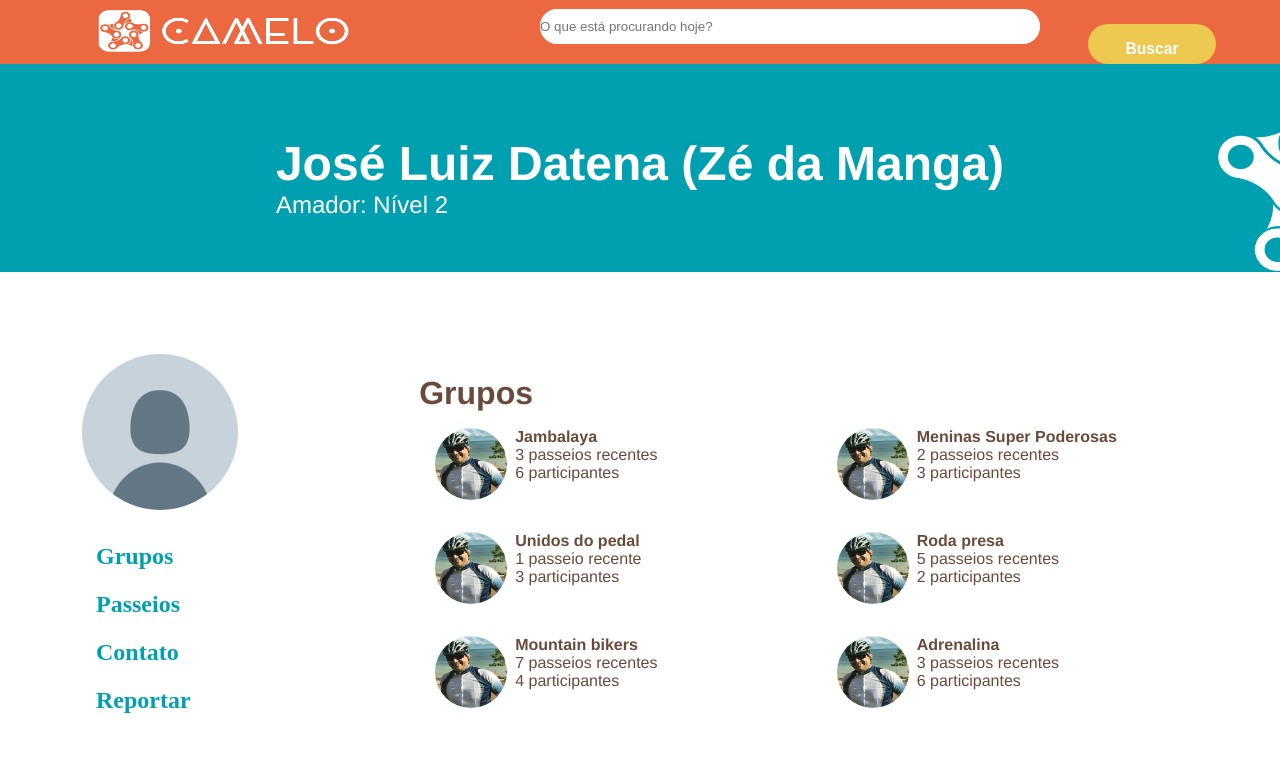
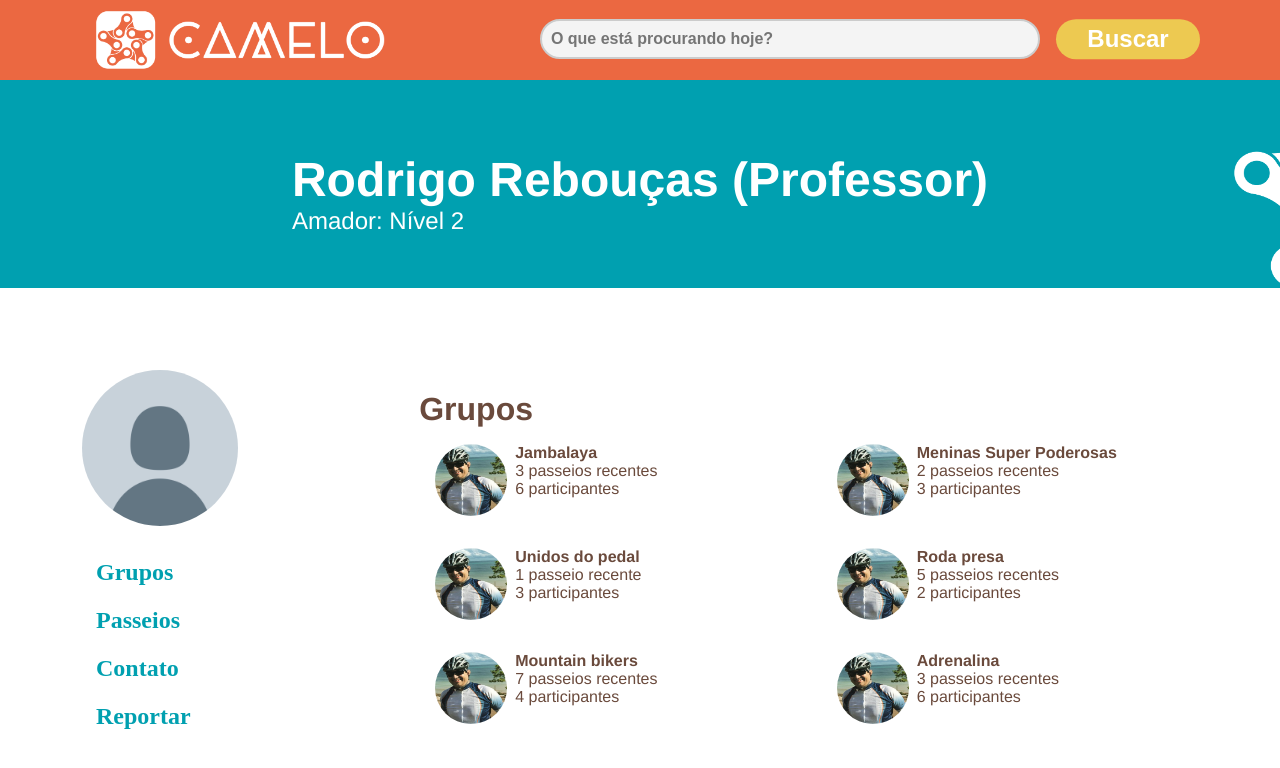
Before and after one commit to portal-ciclismo/front, a React (Create React App) app in the folder app-ciclismo/: page /perfil in a window 1280 px wide. Shown: the top 768 px of the page. Built offline with nearby package versions, Linux system fonts and the light colour scheme.

Commit message:
Butao e barra de pesquisa ajustados

```diff
--- a/app-ciclismo/src/components/TopBar/TopBar.css
+++ b/app-ciclismo/src/components/TopBar/TopBar.css
@@ -1,30 +1,35 @@
-.menu-item {
+.menu-item-conteiner{
   background-color: #eb6841;
-  height: 2rem;
+  height: 5rem;
   display: flex;
   align-items: center;
 }
 
-.menu-item input.search-bar {
-  border: none;
-  border-radius: 17px;
+.menu-item-conteiner input {
+  font-size: 16px;
+  font-weight: bold;
+  color: #333;
+  background-color: #f4f4f4;
+  border: 2px solid #ccc;
+  border-radius: 25px;
   width: 500px;
-  height: 35px;
+  height: 40px;
   position: absolute;
   top: 0;
   right: 0;
   margin-right: 15rem;
-  margin-top: 0.7%;
+  margin-top: 1.2rem;
   outline: none;
+  cursor: pointer;
+  transition: all 0.3s ease;
+  background-size: 20px 20px;
+  background-position: 95% 50%;
+  background-repeat: no-repeat;
 }
 
-.menu-item input.search-bar::before {
-  content: "";
-  position: absolute;
-  width: 100%;
-  height: 100%;
-  border: 2px solid white;
-  border-radius: 17px;
+.menu-item-conteiner input:hover {
+  background-color: #e0e0e0;
+  border: 2px solid #999;
 }
 
 .user-info {
@@ -34,7 +39,7 @@
   align-items: center;
   justify-content: center;
   font-family: Helvetica, sans-serif;
-  flex-direction: column;
+  flex-direction: row;
 }
 
 .user-info h2 {
@@ -48,42 +53,46 @@
   text-align: start;
 }
 
-.menu-item button.right-button {
+.menu-item-conteiner button {
   background-color: #edc951;
   color: white;
-  border: none;
-  width: 10%;
+  border-radius: 2rem;
   height: 2.5rem;
   position: absolute;
-  top: 30%;
-  right: 4rem;
-  transform: translateY(-13.5rem);
+  top: 1rem;
+  right: 5rem;
+  width: 9rem;
+  transform: translateY(0.2rem);
+  display: inline-block;
+  transition: background-color 0.1s, transform 0.1s;
+  text-align: center; /* Centraliza o texto */
+  font-size: 1.5rem;
+  padding-top: 0.4rem;
 }
 
-.menu-item ul {
-  list-style-type: none;
-  padding: 0;
-  margin: 0;
-  display: flex;
+
+.menu-item-conteiner button:hover {
+  background-color: #f2d933;
+  transform: translateY(0);
 }
 
-.menu-item li {
-  margin-right: 20px;
-  font-size: 1.2rem;
-  color: white;
-  cursor: pointer;
+.menu-item-conteiner button:active {
+  animation: blink 0.5s;
 }
-
-.menu-item li.active {
-  font-weight: bold;
+@keyframes blink {
+  0%, 50%, 100% {
+    opacity: 1;
+  }
+  25%, 75% {
+    opacity: 0;
+  }
 }
-
-.menu-item img {
-  width: 12rem;
-  height: 2rem;
-  transform: scale(1.3) translateX(6rem);
+.menu-item-conteiner img {
+  width: 15rem;
+  height: 3rem;
+  transform: scale(1.2) translateX(6rem);
   transform-origin: left;
-  margin: -1.6rem;
+  margin: -1.2rem;
 }
 
 .user-info img {
--- a/app-ciclismo/src/components/TopBar/TopBar.js
+++ b/app-ciclismo/src/components/TopBar/TopBar.js
@@ -3,36 +3,28 @@ import './TopBar.css';
 import logo from '../../assets/Logo_Horizontal/logo_horizontal_branco.png';
 import Estrela from '../../assets/Estrelas/Estrela_grande_branca.png';
 
+
 function TopBar() {
-  const usuario = "José Luiz Datena (Zé da Manga)";
+  const usuario = "Rodrigo Rebouças (Professor)";
   const nivelAmador = "Nível 2";
 
   return (
     <div className="top-bar">
-      {/* Menu */}
-      <nav>
-        <ul>
-          <li className="menu-item">
-            <div className="search-bar-container">
-              <img src={logo} alt="Logo1" />
-              <input type="text" placeholder="O que está procurando hoje?" className="search-bar" />
-              <button className="right-button">Buscar</button>
-            </div>
-          </li>
-          <li className="menu-item"></li>
-          {/* Adicione mais itens de menu, se necessário */}
-        </ul>
-      </nav>
+      <div className="menu-item-conteiner">
+        <img src={logo} alt="Logo1" />
+        <div className="search-container">
+          <input type="text" placeholder="  O que está procurando hoje?" />
+          <i className="search-icon"></i>
+        </div>
+        <button>Buscar</button>
+      </div>
 
-      {/* Informações do perfil */}
       <div className="user-info">
-      <div className="info-container">
-        <img src={Estrela} alt="estrela_branca" />
-          <h2>
-            {usuario}
-          </h2>
+        <div className="info-container">
+          <img src={Estrela} alt="estrela_branca" />
+          <h2>{usuario}</h2>
           <p>Amador: {nivelAmador}</p>
-          {/* Outras informações do perfil */}
+
         </div>
       </div>
     </div>
```
